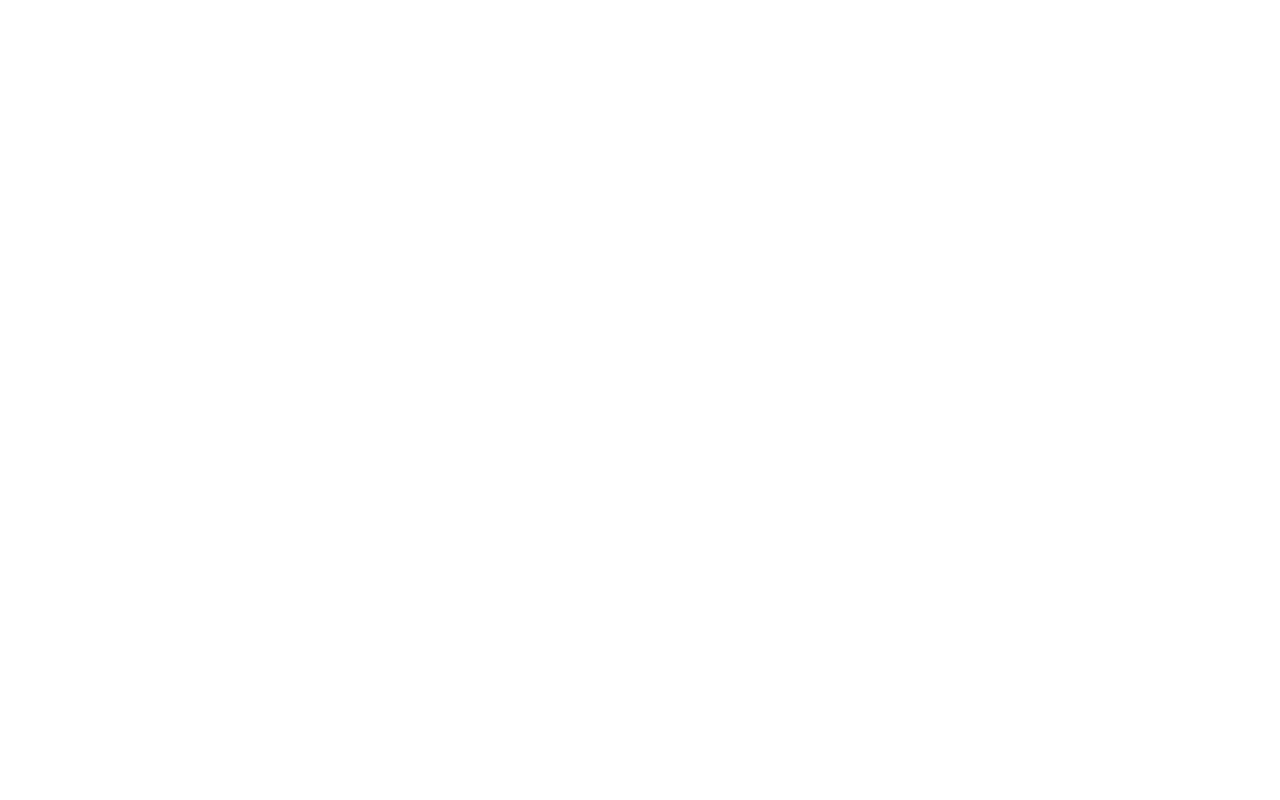
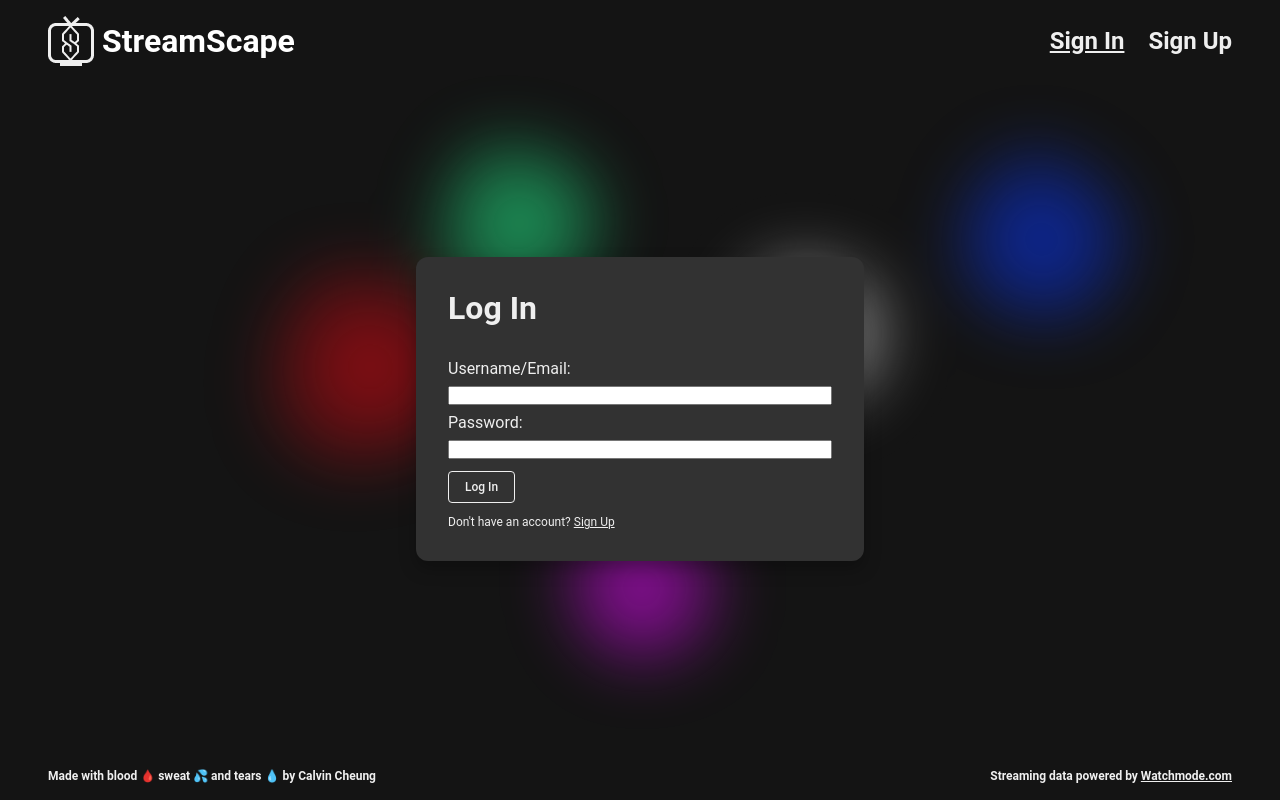
Before and after one commit to ccheung8/Streaming-Availability-App, a plain HTML site: page LogIn/index.html in a window 1280 px wide. Drawn offline with Linux system fonts and the light colour scheme; a web font is replaced by a local one.

Commit message:
completed login and sign up functionality

```diff
--- a/LogIn/index.html
+++ b/LogIn/index.html
@@ -0,0 +1,81 @@
+<!DOCTYPE html>
+<html lang="en">
+<head>
+  <meta charset="UTF-8">
+  <meta name="viewport" content="width=device-width, initial-scale=1.0">
+  <title>StreamScape - Log In</title>
+  <link rel="stylesheet" href="../styles.css">
+  <link rel="icon" href="/images/favicon.ico" type="image/x-icon">
+  <link rel="shortcut icon" href="/images/favicon.png" type="image/x-icon">
+</head>
+<body>
+  <header>
+    <nav>
+      <div class="nav-left">
+        <a href="/">
+          <img src="../images/logo.png" alt="StreamScape logo">
+          <h1>StreamScape</h1>
+        </a>
+      </div>
+      <div class="nav-right" id="navRight">
+        <ul>
+          <li><a href="#" class="active">Sign In</a></li>
+          <li><a href="../SignUp/">Sign Up</a></li>
+        </ul>
+      </div>
+    </nav>
+  </header>
+
+  <div class="blob-container">
+    <div class="blob one"></div>
+    <div class="blob two"></div>
+    <div class="blob three"></div>
+    <div class="blob four"></div>
+    <div class="blob five"></div>
+  </div>
+
+  <div class="credentialContainer">
+    <div class="credentials" id="credentials">
+      <h1>Log In</h1>
+      <form action="/" onsubmit="return logIn(event)">
+        <label for="user">Username/Email:</label>
+        <input type="text" name="user" id="user" required>
+        <label for="password">Password:</label>
+        <input type="password" name="password" id="password" required>
+        <button type="submit">Log In</button>
+      </form>
+      <p>Don't have an account? <a href="/SignUp/">Sign Up</a></p>
+    </div>
+  </div>
+
+  <footer>
+    <div class="footer-left">
+      <h6>Made with blood 🩸 sweat 💦 and tears 💧 by Calvin Cheung</h6>
+    </div>
+    <div class="footer-right">
+      <h6>Streaming data powered by <a href="https://www.watchmode.com" target="_blank">Watchmode.com</a></h6>
+    </div>
+  </footer>
+
+  <script>
+    function logIn(e) {
+      // gets inputted values
+      const user = document.getElementById('user');
+      const password = document.getElementById('password');
+
+      // checks if values are equal
+      if (user.value === localStorage.getItem('username') || user.value === localStorage.getItem('email')) {
+        if (password.value === localStorage.getItem('password')) {
+          localStorage.setItem("loggedIn", true);
+        }
+      }
+      else {
+        // prevent form from redirecting
+        e.preventDefault();
+        // display error message
+        document.getElementById('credentials').innerHTML += '<p>Login credentials are incorrect</p>';
+      }
+    }
+  </script>
+</body>
+</html>
--- a/styles.css
+++ b/styles.css
@@ -281,15 +281,15 @@ button:hover {
   margin: 0;
 }
 
-/* SIGN UP PAGE */
-.signUpContainer {
+/* SIGN UP/LOG IN PAGE */
+.credentialContainer {
   min-height: calc(100vh - 66px - 48px);
   display: flex;
   align-items: center;
   justify-content: center;
 }
 
-.signUp {
+.credentials {
   background-color: rgb(50, 50, 50);
   padding: 32px;
   border-radius: 12px;
@@ -297,27 +297,27 @@ button:hover {
   filter: drop-shadow(0px 8px 8px rgba(0, 0, 0, 0.25));
 }
 
-.signUp button {
+.credentials button {
   border: 1px solid var(--secondary);
   margin-top: 4px;
 }
 
-.signUp h1 {
+.credentials h1 {
   margin-bottom: 32px;
 }
 
-.signUp form {
+.credentials form {
   display: flex;
   flex-direction: column;
   gap: 8px;
 }
 
-.signUp p {
+.credentials p {
   font-size: 12px;
   margin-top: 12px;
 }
 
-.signUp a {
+.credentials a {
   color: var(--secondary);
 }
 
```
Also changed, not shown: SignUp/index.html (+16 -6 lines), index.html (+5 -2 lines), script.js (+34 -0 lines), services/index.html (+5 -2 lines).
